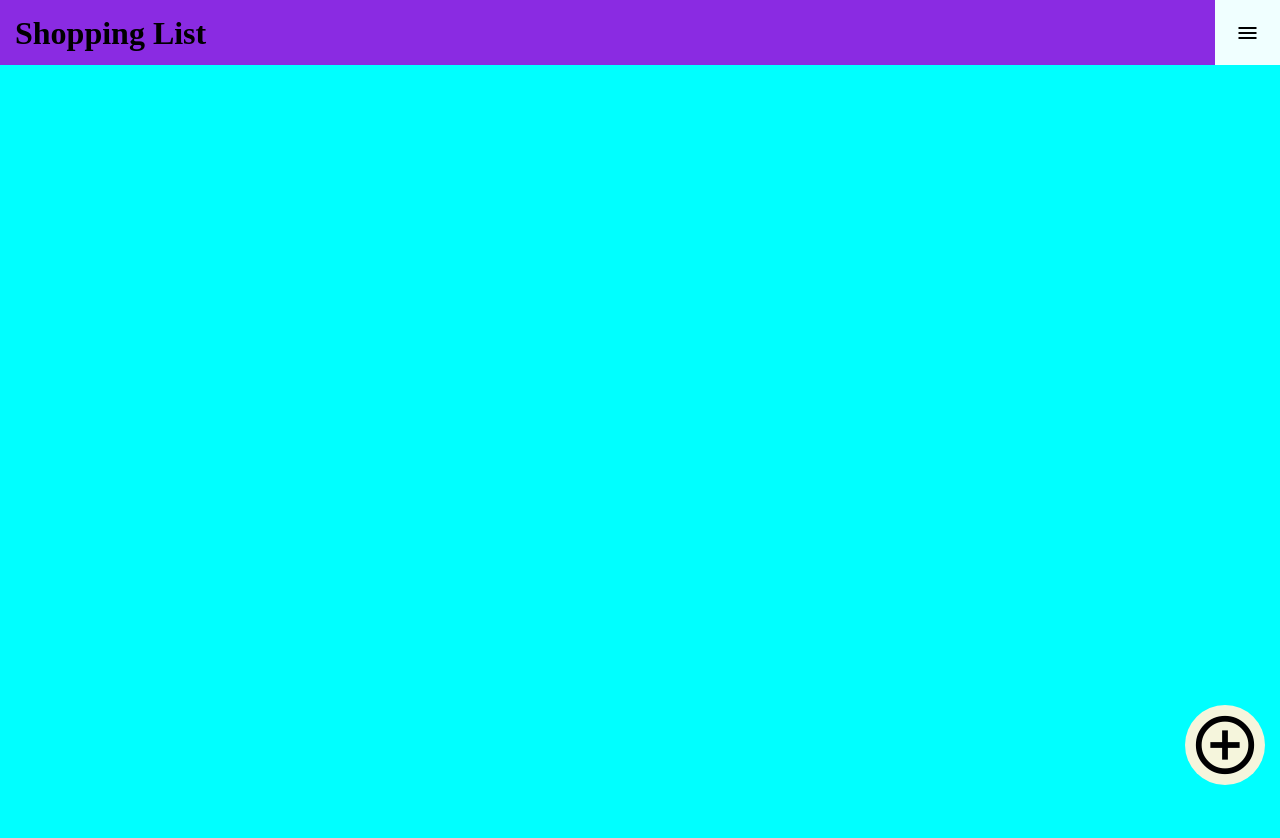
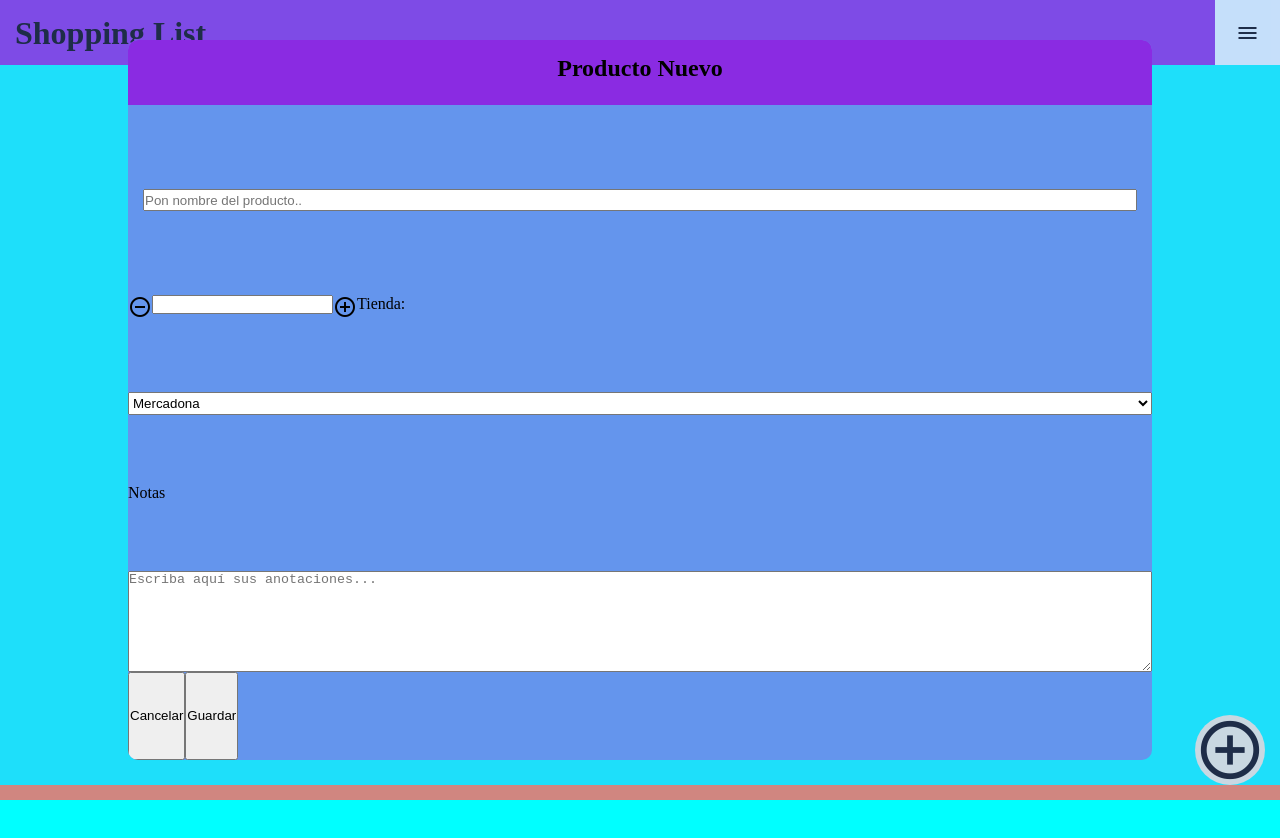
Before and after one commit to LaPanto/shoppinglist, a plain HTML site: page index.html in a window 1280 px wide. Before the commit the page ends 800 px from the top, so only its background shows below. Drawn offline with Linux system fonts and the light colour scheme.

Commit message:
Puse dimensiones en el layout y css

```diff
--- a/css/estilo.css
+++ b/css/estilo.css
@@ -1,6 +1,9 @@
 header{
     background-color: blueviolet;
 }
-body{
+main{
     background-color: aqua;
 }
+footer{
+    background-color: coral;
+}
--- a/css/layout.css
+++ b/css/layout.css
@@ -1,8 +1,13 @@
+:root {
+    --primario: blue;
+}
+
 * {
     margin: 0px;
     padding: 0px;
     box-sizing: border-box;
 }
+
 
 header {
     /*le doy dimensiones al header*/
@@ -15,40 +20,42 @@ header {
 }
 
 
-body {
-/*le doy dimensiones al body*/
+main {
+    /*le doy dimensiones al main*/
     width: 100%;
-height: 85 px;
+    height: 150vh;
 }
 
-#mas{
+#mas {
     /*dimensiones*/
-width: 80px;
-height: 80px;
+    width: 70px;
+    height: 70px;
     border-radius: 50%;
     /*posicionamiento*/
-    position:fixed;
+    position: fixed;
     bottom: 15px;
-    right:15px;
+    right: 15px;
     /*posicionamiento del contenido*/
     display: flex;
     justify-content: center;
     align-items: center;
-    font-size:70px;
+    font-size: 70px;
     background-color: beige;
 
 }
-#añadir{
-    font-size:70px;
+
+#añadir {
+    font-size: 70px;
 }
-#menu{
+
+#menu {
     /*dimensiones*/
     width: 65px;
     height: 65px;
 
     /*posicionamiento*/
     position: absolute;
-top:0px;
+    top: 0px;
     right: 0px;
     /*posicionamiento de contenido*/
     display: flex;
@@ -57,3 +64,60 @@ align-items: center;
     font-size: 40px;
     background-color: azure;
 }
+
+footer {
+    width: 100%;
+    height: 15px;
+    position: fixed;
+    bottom: 0px;
+
+}
+
+.modal {
+    width: 100vw;
+    height: 100vh;
+
+    position: fixed;
+    top: 0px;
+    left: 0px;
+    z-index: 2;
+
+    display: flex;
+    justify-content: center;
+    align-items: center;
+
+    background-color: rgb(100, 149, 237, 0.3);
+}
+
+#nuevo {
+    width: 80vw;
+    height: 90vh;
+    border-radius: 10px;
+    background-color: cornflowerblue;
+    display: flex;
+    flex-wrap: wrap;
+
+    overflow: hidden;
+
+}
+#nuevo input[type="text"]{
+width: 100%;
+height: 3ch;
+margin: 15px;
+}
+
+h2{
+text-align: center
+}
+#tiendas{
+    width: 100%;
+    height: 3ch;
+    margin: 15 px;
+}
+#nuevo textarea{
+    width: 100%;
+    margin: 15 px;
+}
+#guardar{
+
+}
--- a/index.html
+++ b/index.html
@@ -17,13 +17,56 @@
         <nav id="menu"> <i class="material-icons">menu</i></nav>
     </header>
     <main>
-        <div>
+
+
+    </main>
+    <div class="modal">
+
+        <div id="nuevo">
+            <header>
+                <h2>Producto Nuevo</h2>
+            </header>
+
+            <input type="text" name="producto" placeholder="Pon nombre del producto..">
+
+            <div class="menos">
+                <i id="descontar" class="material-icons" onclick="">remove_circle_outline</i>
+            </div>
+            <div class="cantidad">
+                <input type="number" name="cantidad">
+            </div>
+            <div class="suma">
+                <i id="incrementar" class="material-icons" onclick=""> add_circle_outline</i>
+            </div>
+
+            <label for="tiendas">Tienda:</label>
+            <select name="tiendas" id="tiendas">
+                <option value="Mercadona">Mercadona</option>
+                <option value="FamiliCash">Famili Cash</option>
+                <option value="Consum">Consum</option>
+                <option value="Aldi">Aldi</option>
+                <option value="MaxiDia">MaxiDia</option>
+                <option value="Lidl">Lidl</option>
+                <option value="Alcampo">Alcampo</option>
+                <option value="Maximas">Maximas</option>
+                <option value="CashFamili">CashFamili</option>
+                <option value="Carrefour">Carrefour</option>
+                <option value="Mercado">Mercado</option>
+            </select>
+
+
+            <label form="notas">Notas </label>
+
+            <textarea name="notas" placeholder="Escriba aquí sus anotaciones..."></textarea>
+            <button id="cancelar">Cancelar</button>
+            <button id="Guardar">Guardar</button>
 
         </div>
-    </main>
+    </div>
 
-        <div  id="mas"><i id="añadir" class="material-icons"> add_circle_outline</i></div>
-
+    <footer>
+        <div id="mas"><i id="añadir" class="material-icons"> add_circle_outline</i></div>
+    </footer>
 </body>
 
 </html>
```
Lines whose indentation alone changed are shown as unchanged.
